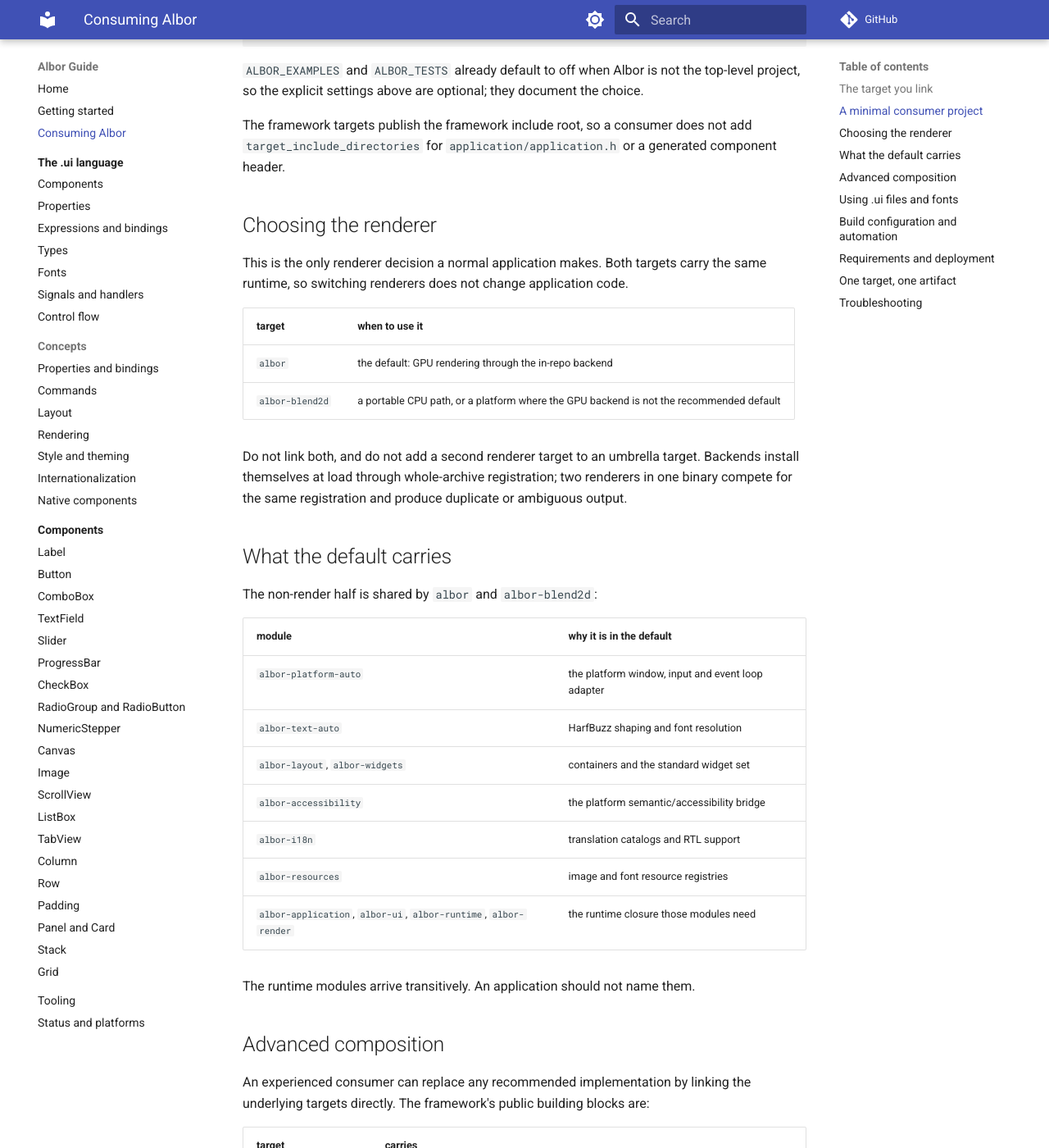
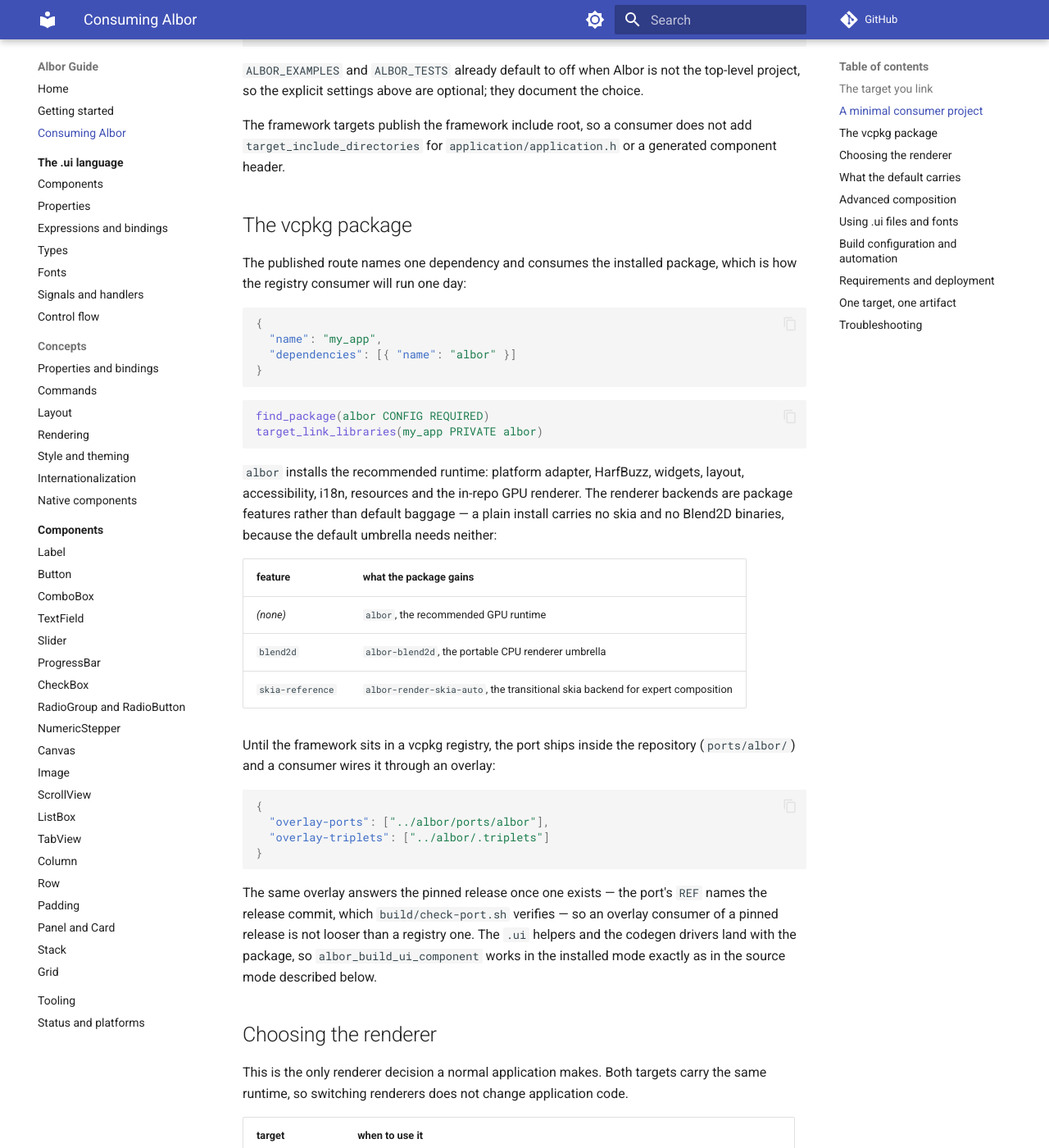
Before and after one commit to AlborCore/albor, an MkDocs documentation site: the page built from docs/consuming.md, in a window 1280 px wide and 1400 px high, scrolled down 1334 px. Shown: the whole window at 82% size. Built offline with MkDocs 1.6.1 and Material for MkDocs 9.7.7, drawn with Linux system fonts in a browser that asks for light colours; comment, search, counter and statistics services are not loaded; some of the changed text lies outside the part shown.

Commit message:
docs: the package consumption and the automated release flow (AD-19)

````diff
--- a/docs/consuming.md
+++ b/docs/consuming.md
@@ -61,6 +61,50 @@ The framework targets publish the framework include root, so a consumer does not
 `target_include_directories` for `application/application.h` or a generated component
 header.
 
+## The vcpkg package
+
+The published route names one dependency and consumes the installed package, which is how
+the registry consumer will run one day:
+
+```json
+{
+  "name": "my_app",
+  "dependencies": [{ "name": "albor" }]
+}
+```
+
+```cmake
+find_package(albor CONFIG REQUIRED)
+target_link_libraries(my_app PRIVATE albor)
+```
+
+`albor` installs the recommended runtime: platform adapter, HarfBuzz, widgets, layout,
+accessibility, i18n, resources and the in-repo GPU renderer. The renderer backends are
+package features rather than default baggage — a plain install carries no skia and no
+Blend2D binaries, because the default umbrella needs neither:
+
+| feature | what the package gains |
+| --- | --- |
+| *(none)* | `albor`, the recommended GPU runtime |
+| `blend2d` | `albor-blend2d`, the portable CPU renderer umbrella |
+| `skia-reference` | `albor-render-skia-auto`, the transitional skia backend for expert composition |
+
+Until the framework sits in a vcpkg registry, the port ships inside the repository
+(`ports/albor/`) and a consumer wires it through an overlay:
+
+```json
+{
+  "overlay-ports": ["../albor/ports/albor"],
+  "overlay-triplets": ["../albor/.triplets"]
+}
+```
+
+The same overlay answers the pinned release once one exists — the port's `REF` names the
+release commit, which `build/check-port.sh` verifies — so an overlay consumer of a pinned
+release is not looser than a registry one. The `.ui` helpers and the codegen drivers land with the package, so `albor_build_ui_component`
+works in the installed mode exactly as in the source mode described below.
+
+
 ## Choosing the renderer
 
 This is the only renderer decision a normal application makes. Both targets carry the same
@@ -70,6 +114,12 @@ runtime, so switching renderers does not change application code.
 | --- | --- |
 | `albor` | the default: GPU rendering through the in-repo backend |
 | `albor-blend2d` | a portable CPU path, or a platform where the GPU backend is not the recommended default |
+
+In the vcpkg route the renderer choice is the package feature as well as the link target:
+`albor-blend2d` exists once the `blend2d` feature is installed, and the granular
+`albor-render-skia-auto` once `skia-reference` is. In the source route both backends build
+by default, and the CMake options `ALBOR_RENDERER_SKIA` and `ALBOR_RENDERER_BLEND2D` trim
+them for a smaller build.
 
 Do not link both, and do not add a second renderer target to an umbrella target. Backends
 install themselves at load through whole-archive registration; two renderers in one binary
@@ -152,7 +202,9 @@ The same rules apply to every composition:
 
 ## Using `.ui` files and fonts
 
-The shared CMake helpers are available after `FetchContent_MakeAvailable(albor)`:
+The shared CMake helpers are available after `FetchContent_MakeAvailable(albor)`, and the
+installed package loads the same helpers beside its package config, so `find_package(albor
+CONFIG REQUIRED)` provides them in exactly the same shape:
 
 ```cmake
 add_executable(my_app main.cpp)
@@ -213,18 +265,24 @@ design (AD-04, AD-10). See [Tooling](tooling.md#hot-reload) and
 
 - C++23 toolchain.
 - CMake 3.28 or newer, with Ninja.
-- vcpkg in manifest mode, with the dependencies pinned by the framework's `vcpkg.json`, or
-  by the consumer's own manifest naming the same packages.
+- vcpkg in manifest mode. In the package route the port declares the dependency closure
+  itself; in the source route the dependencies are pinned by the framework's `vcpkg.json`,
+  or by the consumer's own manifest naming the same packages.
 - macOS 13.3 or newer for the macOS targets; a supported Windows 10/11 toolchain and SDK for
   the Windows targets.
 - **No shader toolchain is needed to build.** The Metal `.metallib` and the Direct3D `.dxbc`
   are committed artifacts. Only a change to a shader source needs the matching compiler; see
   [Tooling](tooling.md#the-shaders).
-- A consumer that names its own deployment floor must use 13.3 or newer on macOS.
+- A consumer that names its own deployment floor must use 13.3 or newer on macOS; the
+  installed package config refuses a lower floor before it links.
 
-The current distribution is source/CMake through `FetchContent` or a vendored
-`add_subdirectory`. There is no installed `find_package(albor CONFIG)` package yet; use one
-of those two forms. A tag or commit is the supported pin, never a moving branch.
+The distribution is source/CMake through `FetchContent` or a vendored `add_subdirectory`,
+and the vcpkg package through the in-repository overlay port, whose dependency matrix and
+version the `build/check-port.sh` gate keeps identical to the project's. The package route
+is the one an official registry submission will carry, and the overlay is its rehearsal.
+The pin is the commit the portfile names; a git object carries it immutably, and the
+renewal per release is one line that the [release workflow](.github/workflows/release.yml)
+writes.
 
 ## One target, one artifact
 
````
Also changed, not shown: README.md (+69 -0 lines), docs/getting-started.md (+46 -14 lines), macos-windows.md (+6 -0 lines).
